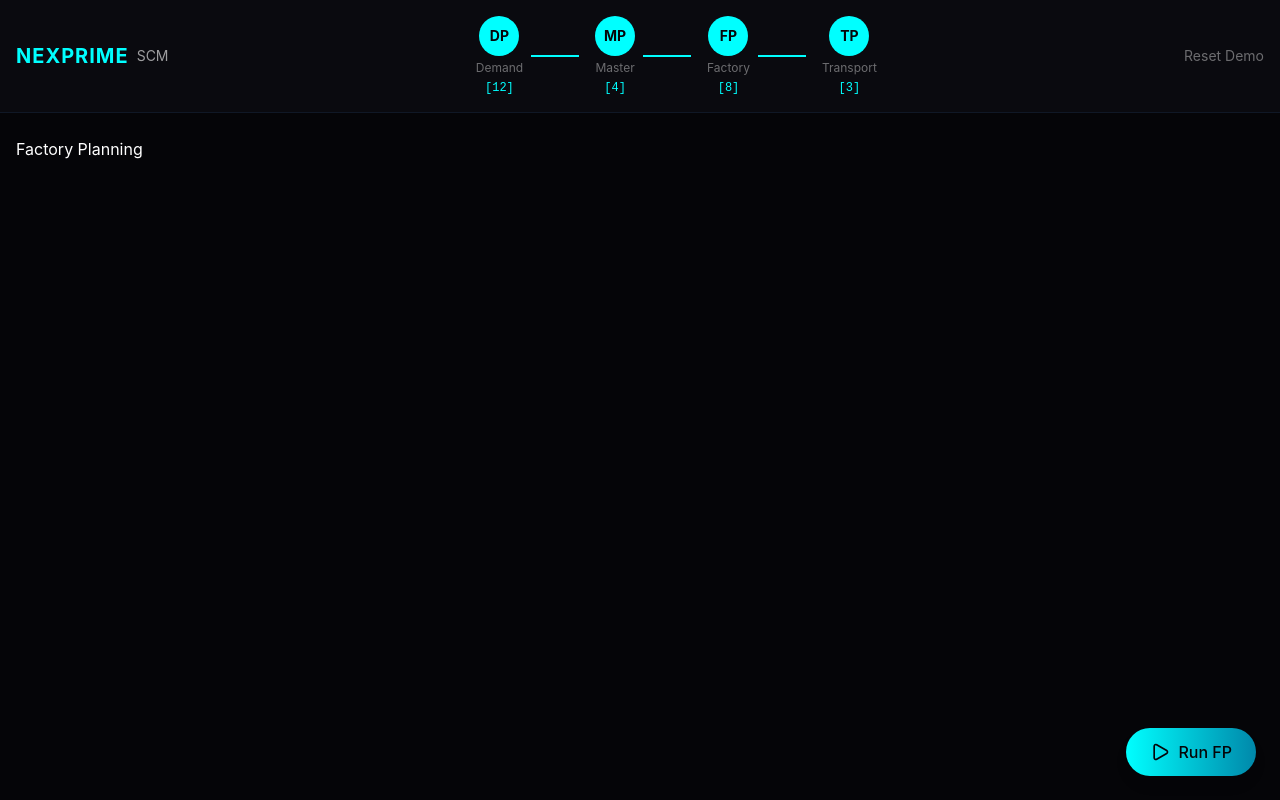
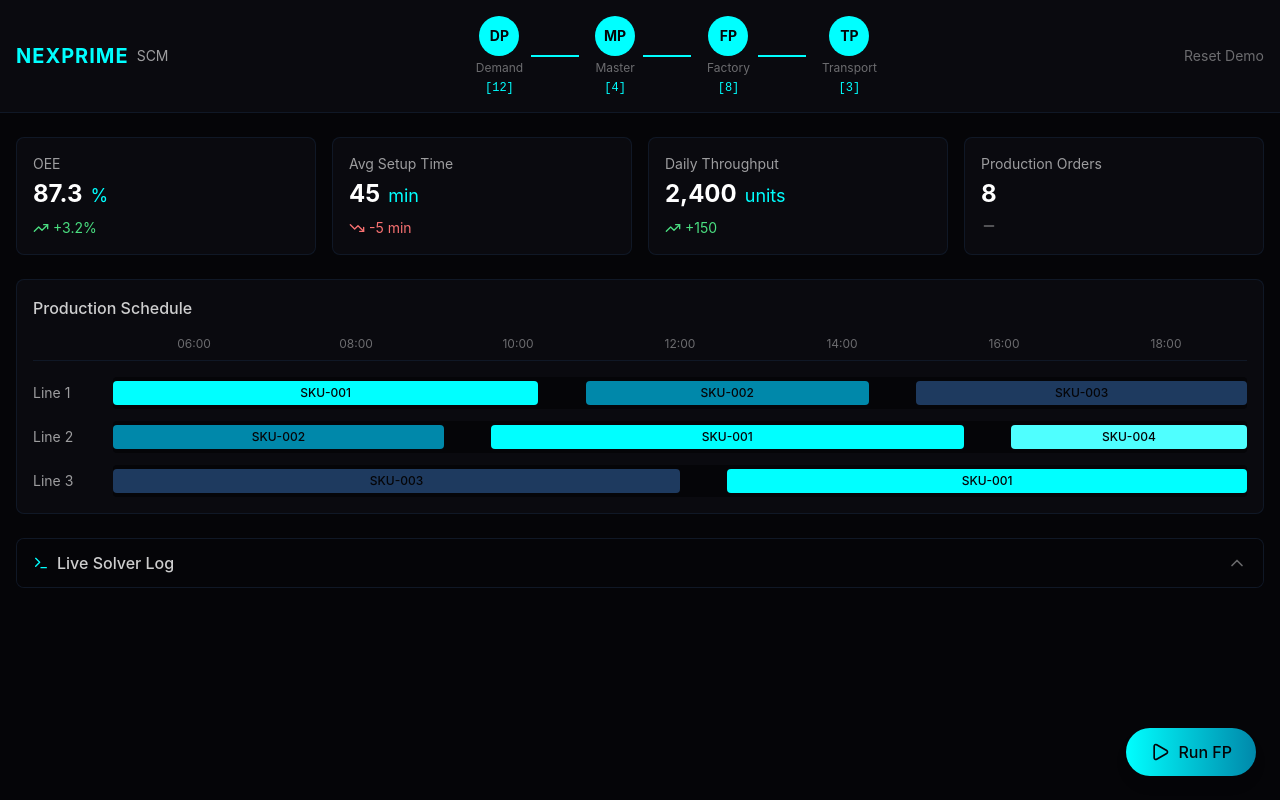
Before and after one commit to hsolemio-lee/SCM-PLATFORM-POC, a React (Vite) app: page /fp in a window 1280 px wide. Built offline with nearby package versions, Linux system fonts and the light colour scheme.

Commit message:
feat: implement Factory Planning page with Gantt chart

```diff
--- /dev/null
+++ b/src/components/visualizations/GanttChart.tsx
@@ -0,0 +1,93 @@
+import { motion } from 'framer-motion';
+import { ProductionScheduleItem } from '../../types';
+
+interface GanttChartProps {
+  data: ProductionScheduleItem[];
+}
+
+export default function GanttChart({ data }: GanttChartProps) {
+  const lines = [...new Set(data.map(item => item.line))].sort();
+  const timeSlots = ['06:00', '08:00', '10:00', '12:00', '14:00', '16:00', '18:00'];
+
+  const parseTime = (time: string): number => {
+    const [hours, minutes] = time.split(':').map(Number);
+    return hours + minutes / 60;
+  };
+
+  const getPosition = (start: string, end: string) => {
+    const startHour = parseTime(start);
+    const endHour = parseTime(end);
+    const dayStart = 6; // 06:00
+    const dayEnd = 18; // 18:00
+    const totalHours = dayEnd - dayStart;
+
+    return {
+      left: `${((startHour - dayStart) / totalHours) * 100}%`,
+      width: `${((endHour - startHour) / totalHours) * 100}%`,
+    };
+  };
+
+  return (
+    <div className="bg-nexprime-dark border border-nexprime-blue/30 rounded-lg p-4">
+      <h3 className="text-white/80 font-medium mb-4">Production Schedule</h3>
+
+      <div className="overflow-x-auto">
+        <div className="min-w-[600px]">
+          {/* Time axis */}
+          <div className="flex border-b border-nexprime-blue/30 pb-2 mb-4 pl-20">
+            {timeSlots.map(time => (
+              <div key={time} className="flex-1 text-xs text-white/40 text-center">
+                {time}
+              </div>
+            ))}
+          </div>
+
+          {/* Gantt rows */}
+          <div className="space-y-3">
+            {lines.map(line => {
+              const lineItems = data.filter(item => item.line === line);
+              return (
+                <div key={line} className="flex items-center">
+                  <div className="w-20 text-sm text-white/60 shrink-0">{line}</div>
+                  <div className="flex-1 relative h-8 bg-nexprime-darker rounded">
+                    {lineItems.map((item, idx) => {
+                      const pos = getPosition(item.start, item.end);
+                      return (
+                        <motion.div
+                          key={item.id}
+                          initial={{ scaleX: 0, opacity: 0 }}
+                          animate={{ scaleX: 1, opacity: 1 }}
+                          transition={{ delay: idx * 0.1 }}
+                          className="absolute top-1 bottom-1 rounded cursor-pointer group"
+                          style={{
+                            left: pos.left,
+                            width: pos.width,
+                            backgroundColor: item.color,
+                            transformOrigin: 'left',
+                          }}
+                        >
+                          <div className="absolute inset-0 flex items-center justify-center text-xs font-medium text-nexprime-darker truncate px-1">
+                            {item.product}
+                          </div>
+
+                          {/* Tooltip */}
+                          <div className="absolute bottom-full left-1/2 -translate-x-1/2 mb-2 opacity-0 group-hover:opacity-100 transition-opacity pointer-events-none z-10">
+                            <div className="bg-nexprime-darker border border-nexprime-blue/30 rounded px-2 py-1 text-xs whitespace-nowrap">
+                              <div className="text-white">{item.product}</div>
+                              <div className="text-white/60">{item.start} - {item.end}</div>
+                              <div className="text-nexprime-cyan">Qty: {item.quantity}</div>
+                            </div>
+                          </div>
+                        </motion.div>
+                      );
+                    })}
+                  </div>
+                </div>
+              );
+            })}
+          </div>
+        </div>
+      </div>
+    </div>
+  );
+}
--- a/src/pages/FactoryPlanning.tsx
+++ b/src/pages/FactoryPlanning.tsx
@@ -1,3 +1,55 @@
+import { useSCM } from '../context/SCMContext';
+import KPICard from '../components/common/KPICard';
+import LiveSolverLog from '../components/common/LiveSolverLog';
+import GanttChart from '../components/visualizations/GanttChart';
+
 export default function FactoryPlanning() {
-  return <div>Factory Planning</div>;
+  const { solverOutputs, solverStatus, logs, expandedLog, setExpandedLog } = useSCM();
+  const { schedule, kpis } = solverOutputs.fp;
+
+  return (
+    <div className="space-y-6">
+      {/* KPI Cards */}
+      <div className="grid grid-cols-1 md:grid-cols-4 gap-4">
+        <KPICard
+          label="OEE"
+          value={kpis.oee}
+          suffix="%"
+          trend="up"
+          trendValue="+3.2%"
+        />
+        <KPICard
+          label="Avg Setup Time"
+          value={kpis.setupTime}
+          suffix=" min"
+          trend="down"
+          trendValue="-5 min"
+        />
+        <KPICard
+          label="Daily Throughput"
+          value={kpis.throughput}
+          suffix=" units"
+          trend="up"
+          trendValue="+150"
+        />
+        <KPICard
+          label="Production Orders"
+          value={schedule.length}
+          trend="neutral"
+        />
+      </div>
+
+      {/* Main Visualization */}
+      <GanttChart data={schedule} />
+
+      {/* Live Solver Log */}
+      <LiveSolverLog
+        stage="fp"
+        logs={logs.fp}
+        status={solverStatus.fp}
+        isExpanded={expandedLog === 'fp'}
+        onToggle={() => setExpandedLog(expandedLog === 'fp' ? null : 'fp')}
+      />
+    </div>
+  );
 }
```
